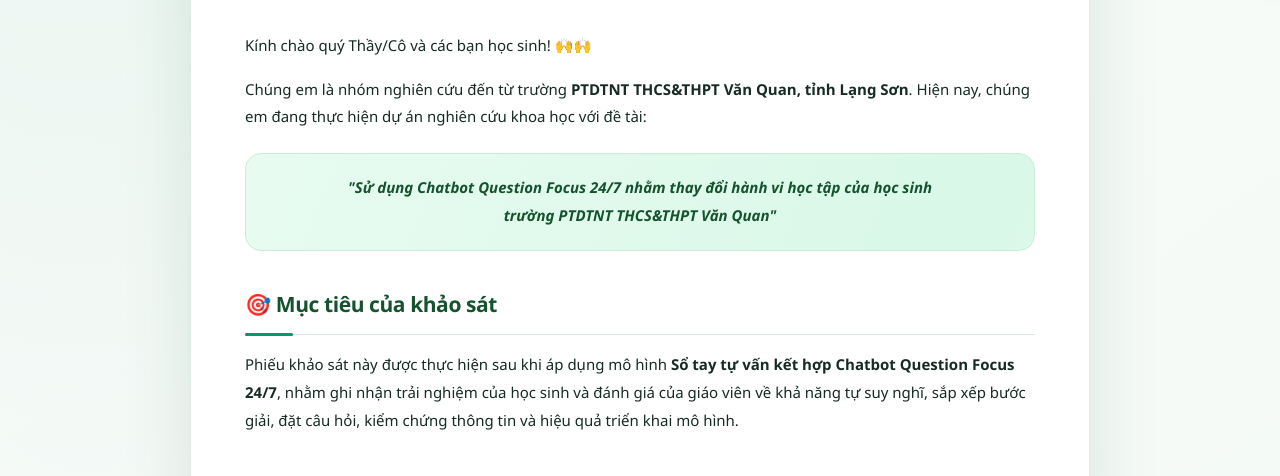
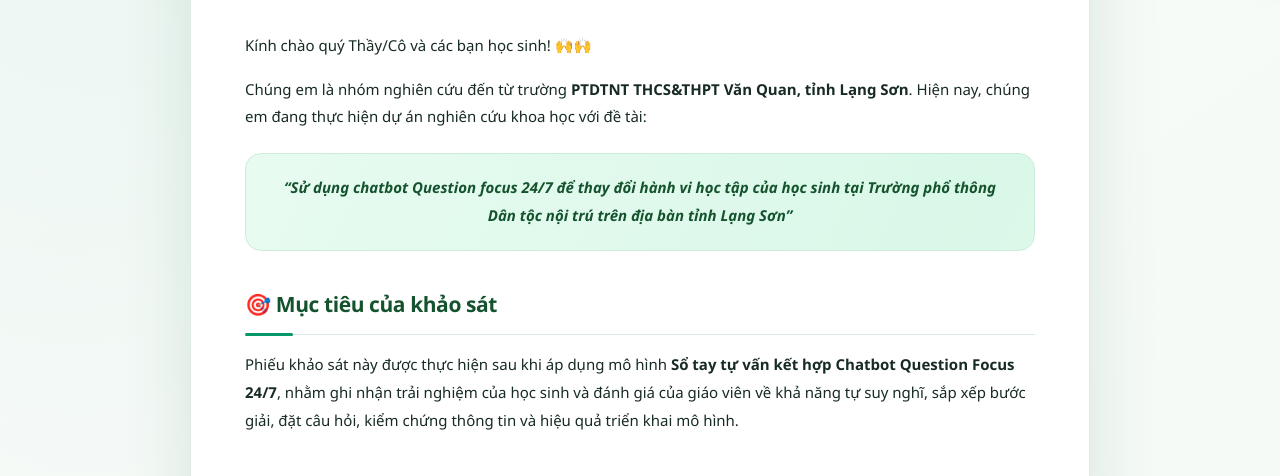
Before and after one commit to khoivi247/khaosathocsinh_giaovien, a plain HTML site: page index.html in a window 1280 px wide. Shown: the part 777-1253 px from the top of the page. Drawn offline with Linux system fonts and the light colour scheme.

Commit message:
Update index.html

```diff
--- a/index.html
+++ b/index.html
@@ -23,7 +23,7 @@
     <!-- Banner đầu trang -->
     <div class="banner-wrap">
       <img
-        src="https://i.postimg.cc/rwRS1GhH/1WUpukpn-Ppw-Pcs-Oghz-UKbg-POW6r-C6YMOHMPYw-WGIz-OTi-Ok-Wk-XO0t-Xxw-MCmdd3PDr-FNR.jpg"
+        src="https://i.postimg.cc/vBCntQRx/bannerkhkt.png"
         alt="Banner dự án NCKH - Chatbot Question Focus 24/7"
         class="banner-img"
         onerror="this.parentElement.style.display='none'"
@@ -35,8 +35,7 @@
       <p>Kính chào quý Thầy/Cô và các bạn học sinh! 🙌🙌</p>
       <p>Chúng em là nhóm nghiên cứu đến từ trường <strong>PTDTNT THCS&THPT Văn Quan, tỉnh Lạng Sơn</strong>. Hiện nay, chúng em đang thực hiện dự án nghiên cứu khoa học với đề tài:</p>
       <p class="topic">
-        "Sử dụng Chatbot Question Focus 24/7 nhằm thay đổi hành vi học tập của học sinh<br>
-        trường PTDTNT THCS&THPT Văn Quan"
+        “Sử dụng chatbot Question focus 24/7 để thay đổi hành vi học tập của học sinh tại Trường phổ thông Dân tộc nội trú trên địa bàn tỉnh Lạng Sơn”
       </p>
 
       <h2>🎯 Mục tiêu của khảo sát</h2>
```
